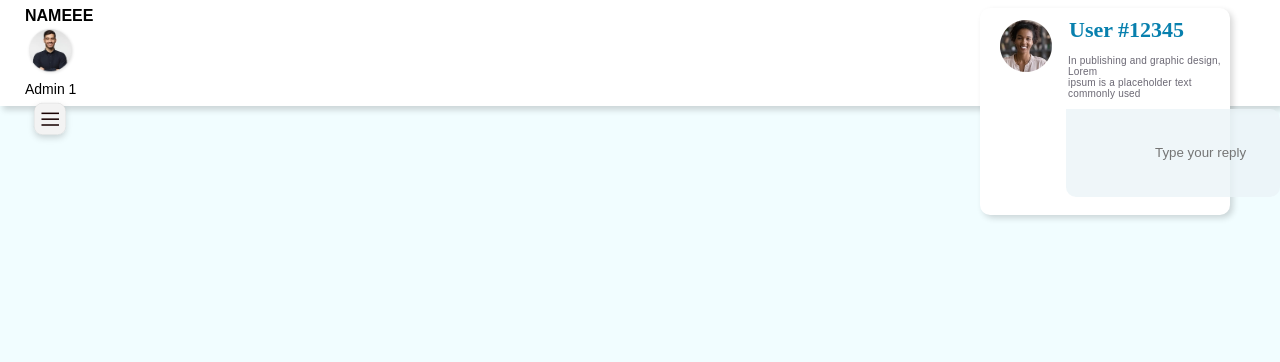
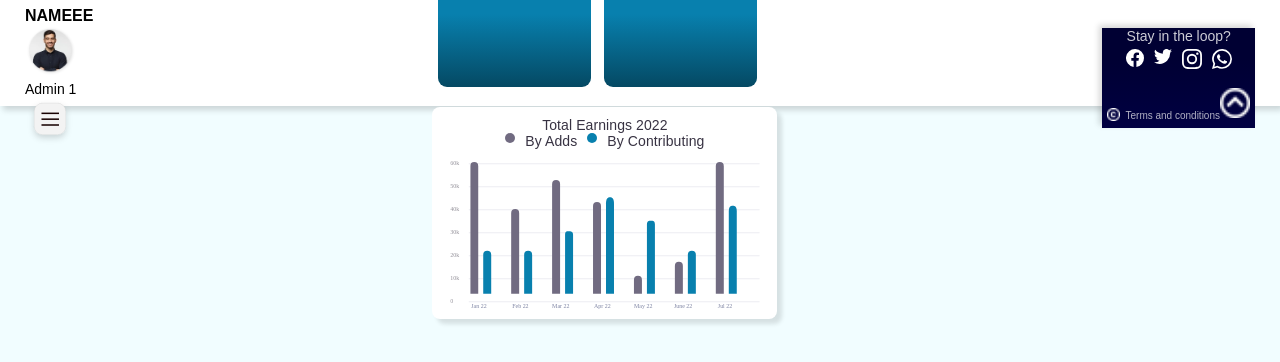
Before and after one commit to MuslimRazaa/Git--Mobile-screen-Admin, a plain HTML site: page Index.html in a window 1280 px wide. Drawn offline with Linux system fonts and the light colour scheme.

Commit message:
Update Index.html

```diff
--- a/Index.html
+++ b/Index.html
@@ -31,7 +31,7 @@
 
 
 
-<!-- <div class="wel">
+<div class="wel">
   <h2>Welcome Admin 1</h2>
 <div class="boxes">
   <div class="boxa">
@@ -85,7 +85,7 @@
   </div>
     <img src="asseest/arrow-145-16.ico" class="arrow">
 </div>
-  </footer> -->
+  </footer>
 
 
             <!-- ______________________ - - - - SCREEN No. 2- - - - ______________________ -->
@@ -587,7 +587,7 @@
 
              <!-- ______________________ - - - - SCREEN No. 8- - - - ______________________ -->
 
-                <div class="whiteback">
+                <!-- <div class="whiteback">
                   <div class="introduction">
                     <h1 class="mesg">DATA REQUEST </h1>
                     <a href="#"><img src="asseest/arrow-left-solid.svg" class="aleftX" ></a>
@@ -612,7 +612,7 @@
                         <br>
                         <br>
                       </div>
-                  </div>
+                  </div> -->
 
                   <!-- <div class="wb9" style="margin-top: 480px;">
                     <div class="jon">
```
